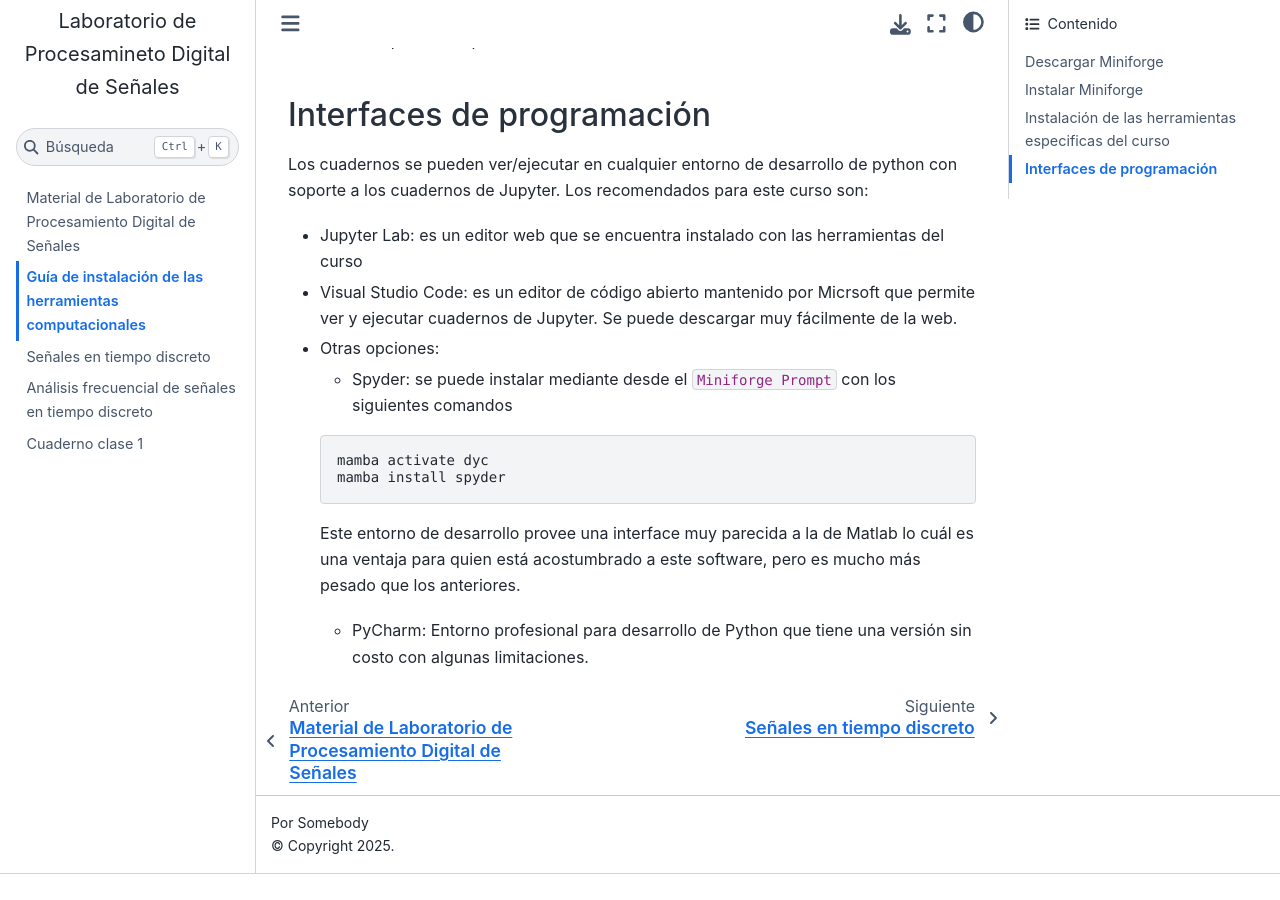
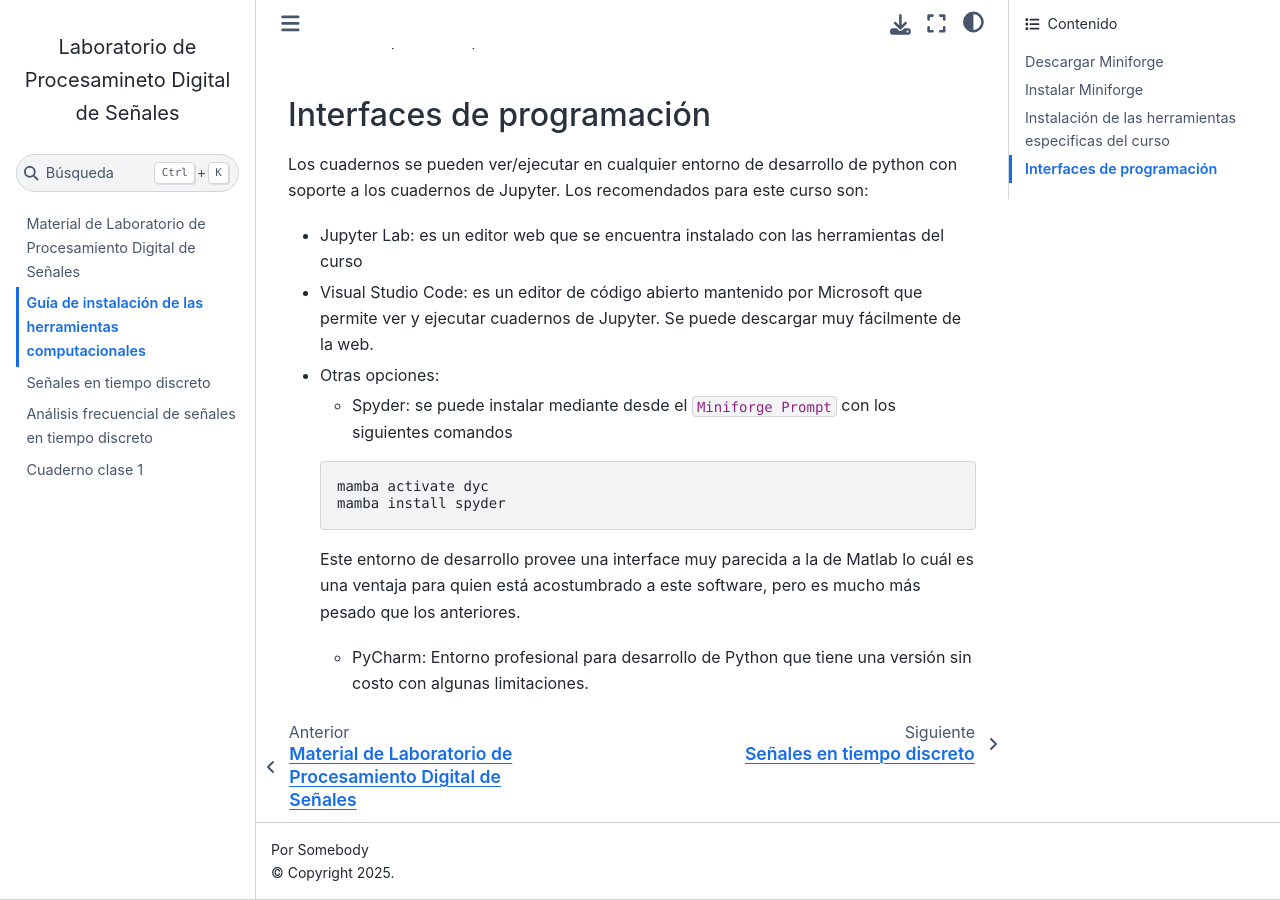
Before and after one commit to gonmolina/laboratorio_pds, a Jupyter Book: the page built from recursos/guia_instalacion_python.md, in a window 1280 px wide and 900 px high, scrolled down 1813 px. Built offline with Jupyter Book 1.0.4 settings and Sphinx 7.4.7 and the Sphinx Book theme 1.1.4, drawn with Linux system fonts in a browser that asks for light colours; before the commit the page ends 2687 px from its top, so only the background shows below that.

Commit message:
arreglo error de tipeo

````diff
--- a/recursos/guia_instalacion_python.md
+++ b/recursos/guia_instalacion_python.md
@@ -58,7 +58,7 @@ Finalmente, tendremos todas las herramientas del curso preparadas para ser utili
 
 Los cuadernos se pueden ver/ejecutar en cualquier entorno de desarrollo de python con soporte a los cuadernos de Jupyter. Los recomendados para este curso son:
 - Jupyter Lab: es un editor web que se encuentra instalado con las herramientas del curso
-- Visual Studio Code: es un editor de código abierto mantenido por Micrsoft que permite ver y ejecutar cuadernos de Jupyter. Se puede descargar muy fácilmente de la web.
+- Visual Studio Code: es un editor de código abierto mantenido por Microsoft que permite ver y ejecutar cuadernos de Jupyter. Se puede descargar muy fácilmente de la web.
 - Otras opciones:
     - Spyder: se puede instalar mediante desde el `Miniforge Prompt` con los siguientes comandos
     ```bash
````
